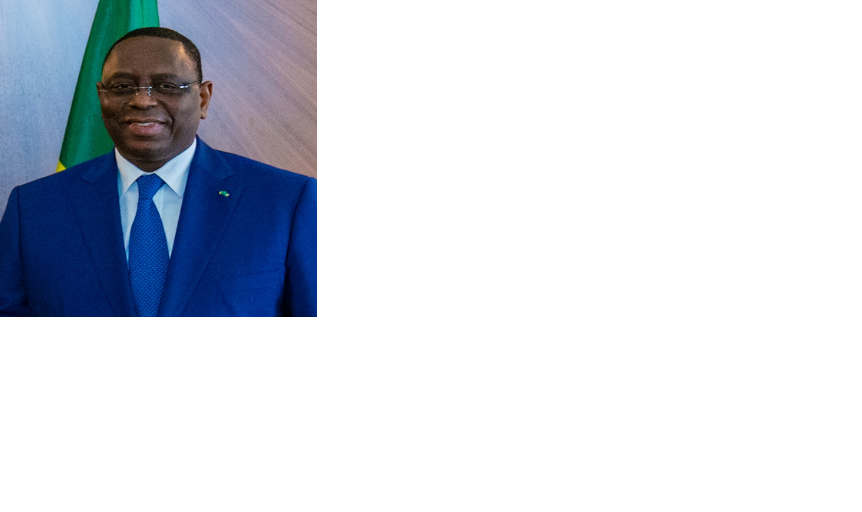
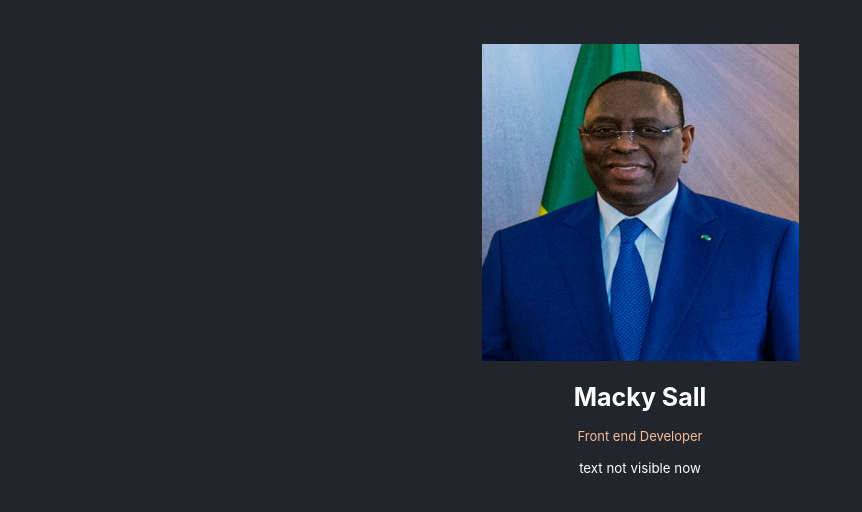
Before and after one commit to billodiallo/my-businesscard, a React app in the folder prject1/scrimsolo/digital-card/: page / in a window 1280 px wide. Shown: the whole page, without its empty margins (0-862 px from the left). Built offline with nearby package versions, Linux system fonts and the light colour scheme.

Commit message:
Add social media icon,create InfosApp css module,changing styling

```diff
--- a/prject1/scrimsolo/digital-card/src/components/InfosApp.js
+++ b/prject1/scrimsolo/digital-card/src/components/InfosApp.js
@@ -1,9 +1,18 @@
-import macky from "../images/macky.jpg"
+import macky from "../assets/profile.jpg"
 import '../styles/styles.css'
+import  styleinfo from '../styles/InfosApp.module.css'
 const Info = () => {
 return(
-  <div>
-  <img src = {macky} alt= "m" className="photo"/>
+  <div className={styleinfo.info1}>
+
+    <header>
+    <img src = {macky} alt= "m" className={styleinfo.photo}/>
+    </header>
+
+  <h1 className={styleinfo.head1}>Macky Sall</h1>
+  <p className={styleinfo.frontend}>Front end Developer</p>
+  <small>text not visible now</small>
+
 
 </div>
 
--- /dev/null
+++ b/prject1/scrimsolo/digital-card/src/styles/InfosApp.module.css
@@ -0,0 +1,41 @@
+.photo {
+    width: 317px;
+    height: 317px;
+    top: 44px;
+    left: 116px;
+
+
+}
+.frontend {
+    font-family: Inter;
+    font-size: 13px;
+    font-style: normal;
+    font-weight: 400;
+    line-height: 15px;
+    letter-spacing: 0em;
+    text-align: center;
+    color:#F3BF99;
+
+
+;
+}
+.info1 {
+    display:ms-grid;
+    margin-bottom: 44px;
+    margin-top: 44px;
+    color: white;
+    text-align: center;
+
+
+}
+.head1{
+   font-family: Inter;
+   font-size: 25px;
+   font-style: normal;
+   font-weight: 700;
+   line-height: 30px;
+   letter-spacing: 0em;
+   text-align: center;
+
+
+}
--- a/prject1/scrimsolo/digital-card/src/styles/styles.css
+++ b/prject1/scrimsolo/digital-card/src/styles/styles.css
@@ -1,13 +1,7 @@
 
 body {
+    background-color: #23252c;
+    font-family: Atkinson Hyperlegible,-apple-system,BlinkMacSystemFont,Segoe UI,Roboto,Oxygen,Ubuntu,Cantarell,Open Sans,Helvetica Neue,sans-serif;
     margin: 0;
-    font-family: Inter, sans-serif;
-    height: 100vh;
+    padding: 0;
 }
-
-.photo {
-    width: 317px;
-    height: 317px;
-    top: 44px;
-    left: 116px;
-}
```
Also changed, not shown: prject1/scrimsolo/package.json (added, +7 -0 lines), prject1/scrimsolo/digital-card/src/assets/Email-logo.png (added), prject1/scrimsolo/digital-card/src/assets/Github-logo.png (added), prject1/scrimsolo/digital-card/src/assets/LinkedIn-logo.png (added), prject1/scrimsolo/digital-card/src/assets/Twitter-logo.png (added), prject1/scrimsolo/digital-card/src/assets/profile.jpg (renamed from prject1/scrimsolo/digital-card/src/images/macky.jpg), 1 other file.
